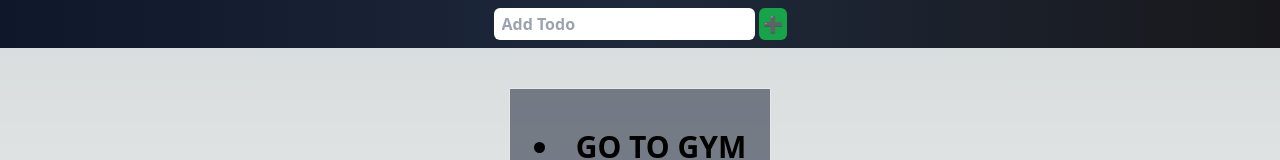
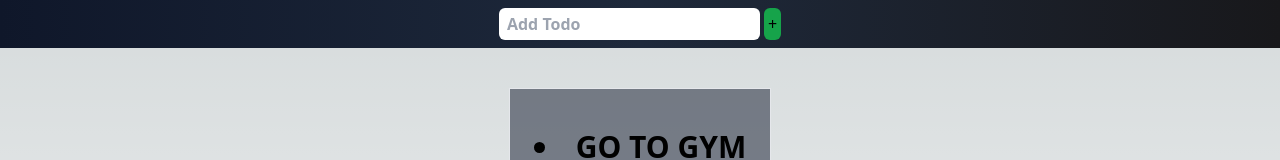
Before and after one commit to PouryaSoleimani/REDUX, a Next.js app: page /todolist in a window 1280 px wide. Shown: the top 160 px of the page. Built offline with nearby package versions, Linux system fonts and the light colour scheme; what recoil-persist would draw is missing.

Commit message:
todolist

```diff
--- a/pages/todolist.tsx
+++ b/pages/todolist.tsx
@@ -24,7 +24,7 @@ const TodoListPage = () => {
 
       <form id="input" onSubmit={addTodoHandler} className='w-screen flex py-2 items-center justify-center space-x-1 bg-gradient-to-r from-slate-900 via-slate-800 to-zinc-900'>
         <input value={title} onChange={(e) => setTitle(e.target.value)} type="text" placeholder='Add Todo' className='px-2 py-1 rounded-md text-black font-bold ' />
-        <button type='submit' className='bg-green-600 p-1 rounded-md'>➕</button>
+        <button type='submit' className='bg-green-600 p-1 rounded-md'>+</button>
       </form>
 
       <div id="todos">
```
